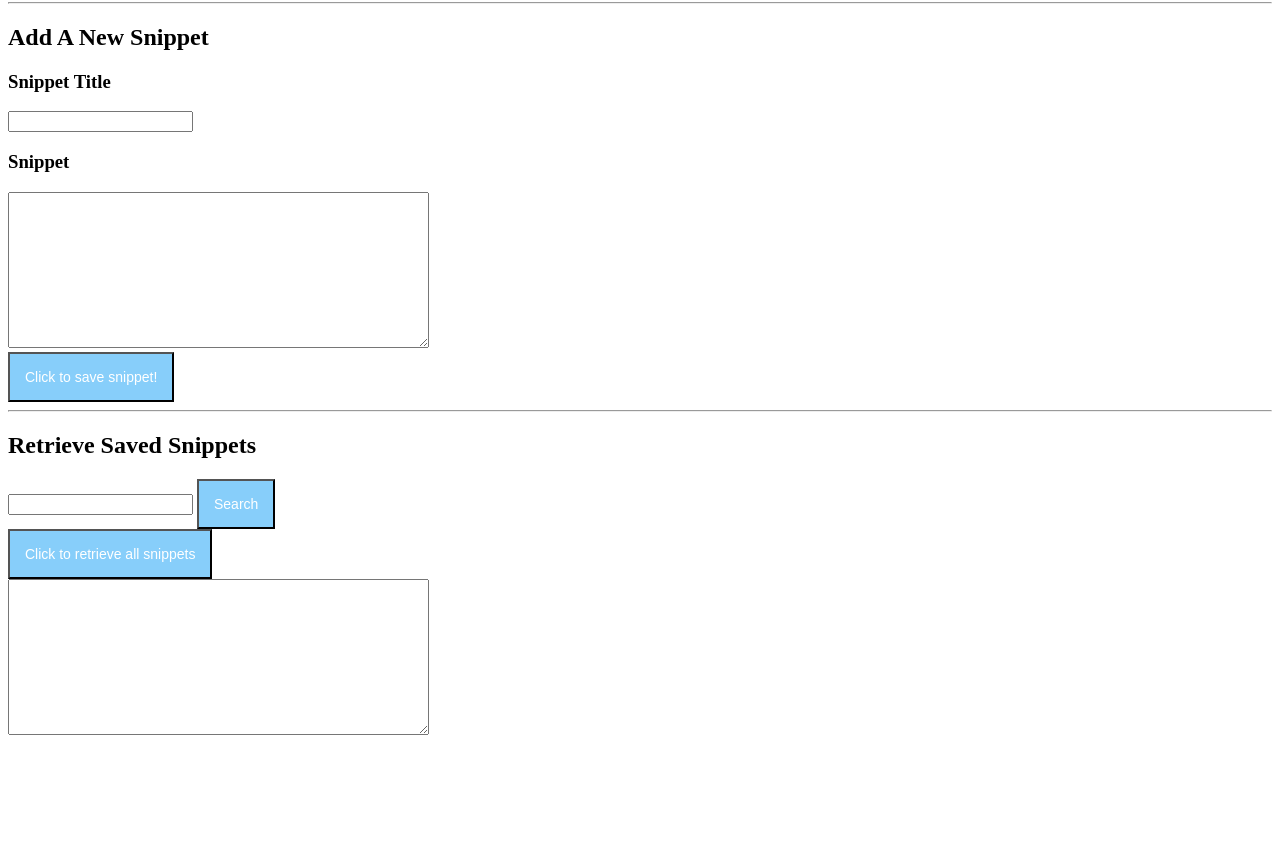
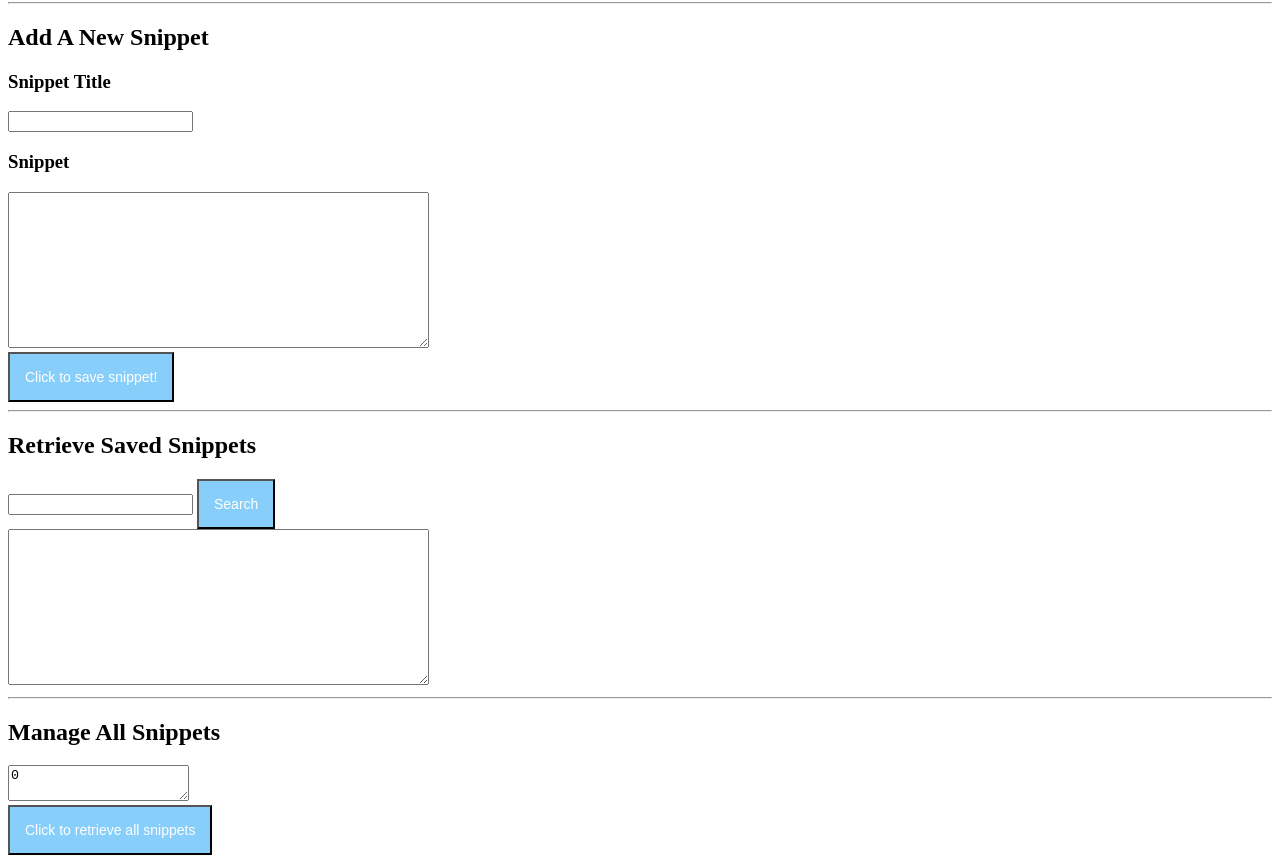
Before and after one commit to kristie-zheng/CRUDApp, a plain HTML site: page index.html in a window 1280 px wide. Shown: the part 78-941 px from the top of the page. Before the commit the page ends 825 px from the top, so only its background shows below. Drawn offline with nearby package versions, Linux system fonts and the light colour scheme.

Commit message:
Create snippet management section that displays all snippets

```diff
--- a/index.html
+++ b/index.html
@@ -28,13 +28,15 @@
         <input class="searchBar" type="text" name="search">
         <button type="button" class="search"> Search </button>
       </div>
-      <button type="button" class="getData"> Click to retrieve all snippets </button>
-
-
     <div class="snippetDisplay">
       <textarea class="displaySnippets" rows="10" cols="50"></textarea>
     </div>
-
+    <hr>
+    <div class="manageSnippets">
+      <h2> Manage All Snippets </h2>
+      <div class="snippetContainer"></div>
+    </div>
+  <button type="button" class="getData"> Click to retrieve all snippets </button>
     <script>
 
     </script>
```
